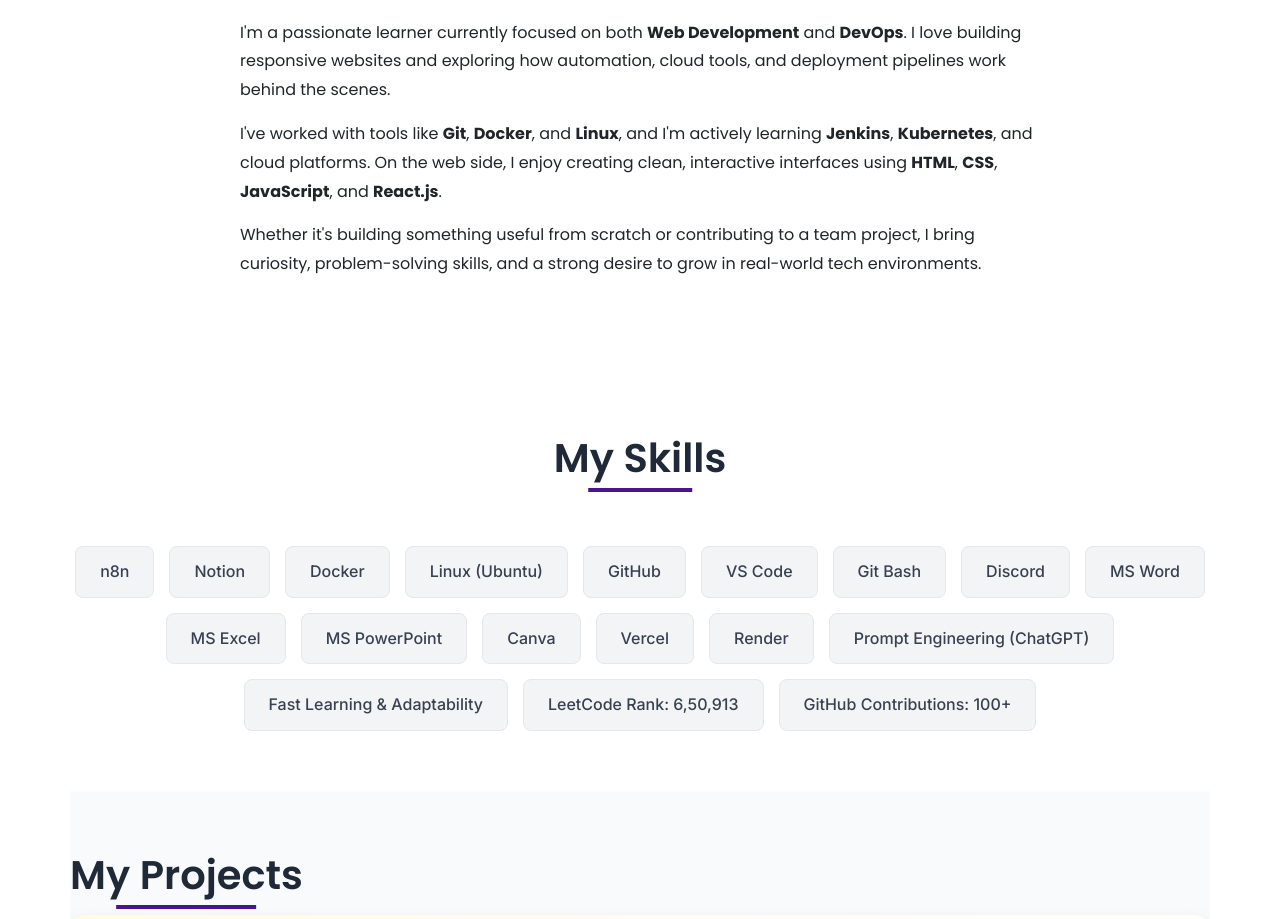
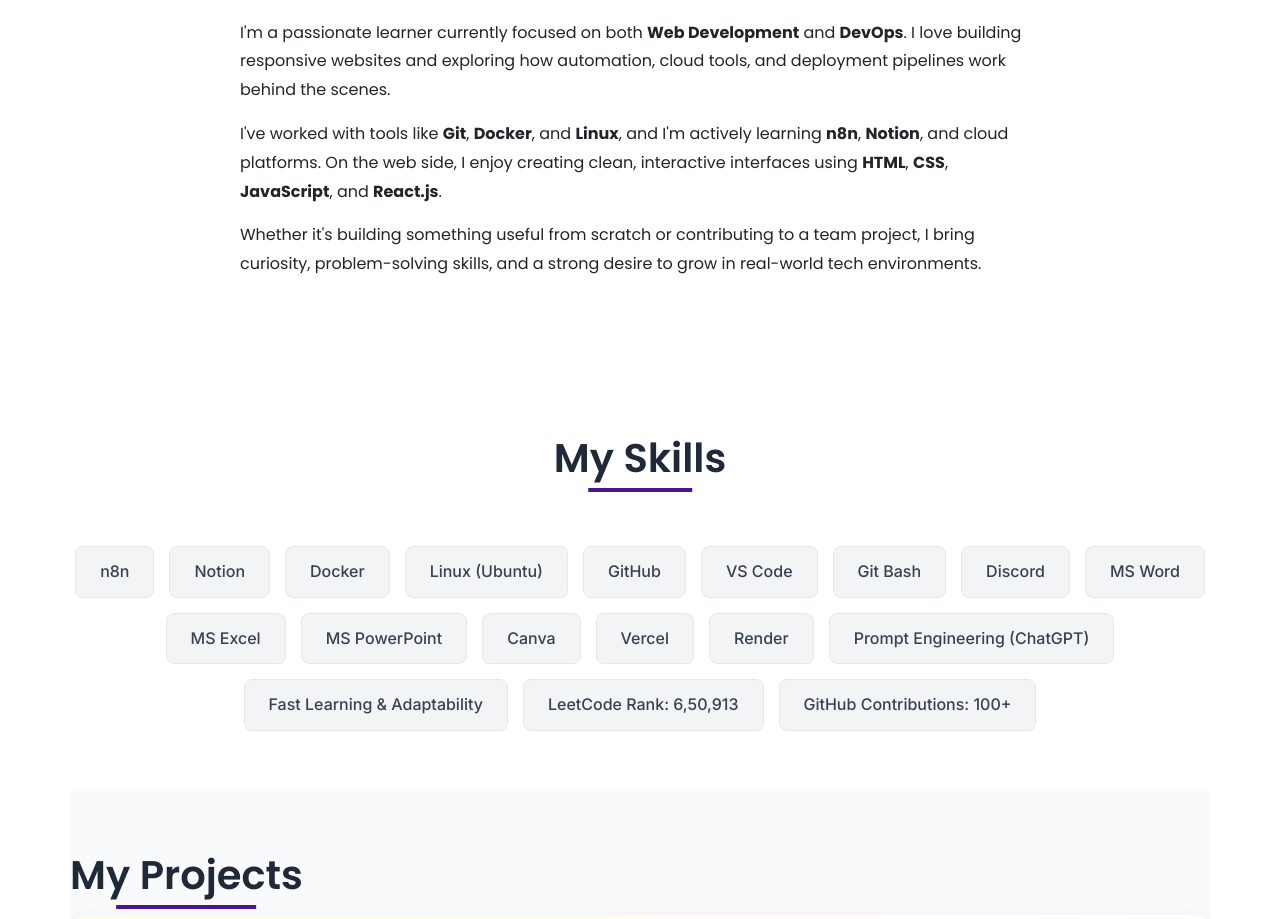
Before and after one commit to hritikmondal2003/Final_Work, a React (Vite) app: page / in a window 1280 px wide. Shown: the part 966-1885 px from the top of the page. Built offline with nearby package versions, Linux system fonts and the light colour scheme.

Commit message:
Update About.jsx

```diff
--- a/src/components/About.jsx
+++ b/src/components/About.jsx
@@ -16,7 +16,7 @@
           I'm a passionate learner currently focused on both <strong>Web Development</strong> and <strong>DevOps</strong>. I love building responsive websites and exploring how automation, cloud tools, and deployment pipelines work behind the scenes.
         </p>
         <p>
-          I've worked with tools like <strong>Git</strong>, <strong>Docker</strong>, and <strong>Linux</strong>, and I'm actively learning <strong>Jenkins</strong>, <strong>Kubernetes</strong>, and cloud platforms. On the web side, I enjoy creating clean, interactive interfaces using <strong>HTML</strong>, <strong>CSS</strong>, <strong>JavaScript</strong>, and <strong>React.js</strong>.
+          I've worked with tools like <strong>Git</strong>, <strong>Docker</strong>, and <strong>Linux</strong>, and I'm actively learning <strong>n8n</strong>, <strong>Notion</strong>, and cloud platforms. On the web side, I enjoy creating clean, interactive interfaces using <strong>HTML</strong>, <strong>CSS</strong>, <strong>JavaScript</strong>, and <strong>React.js</strong>.
         </p>
         <p>
           Whether it's building something useful from scratch or contributing to a team project, I bring curiosity, problem-solving skills, and a strong desire to grow in real-world tech environments.
```
